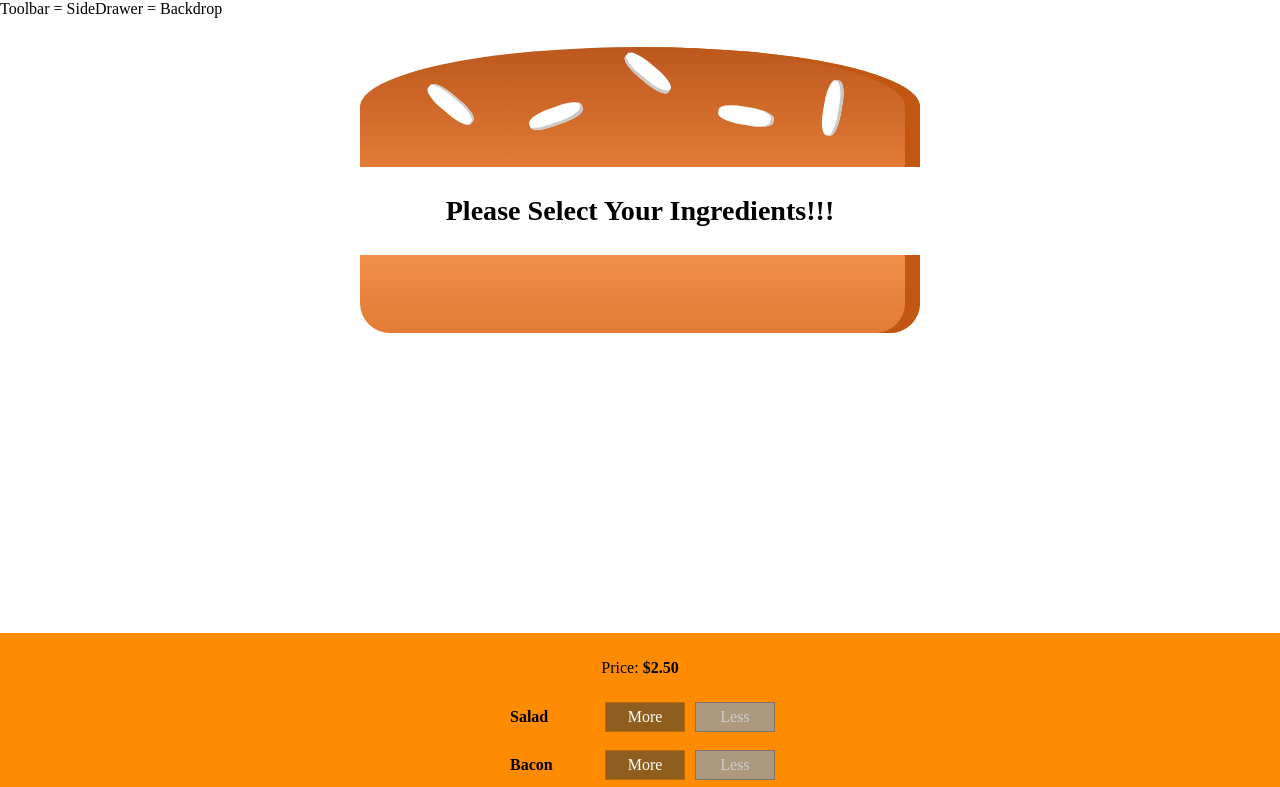
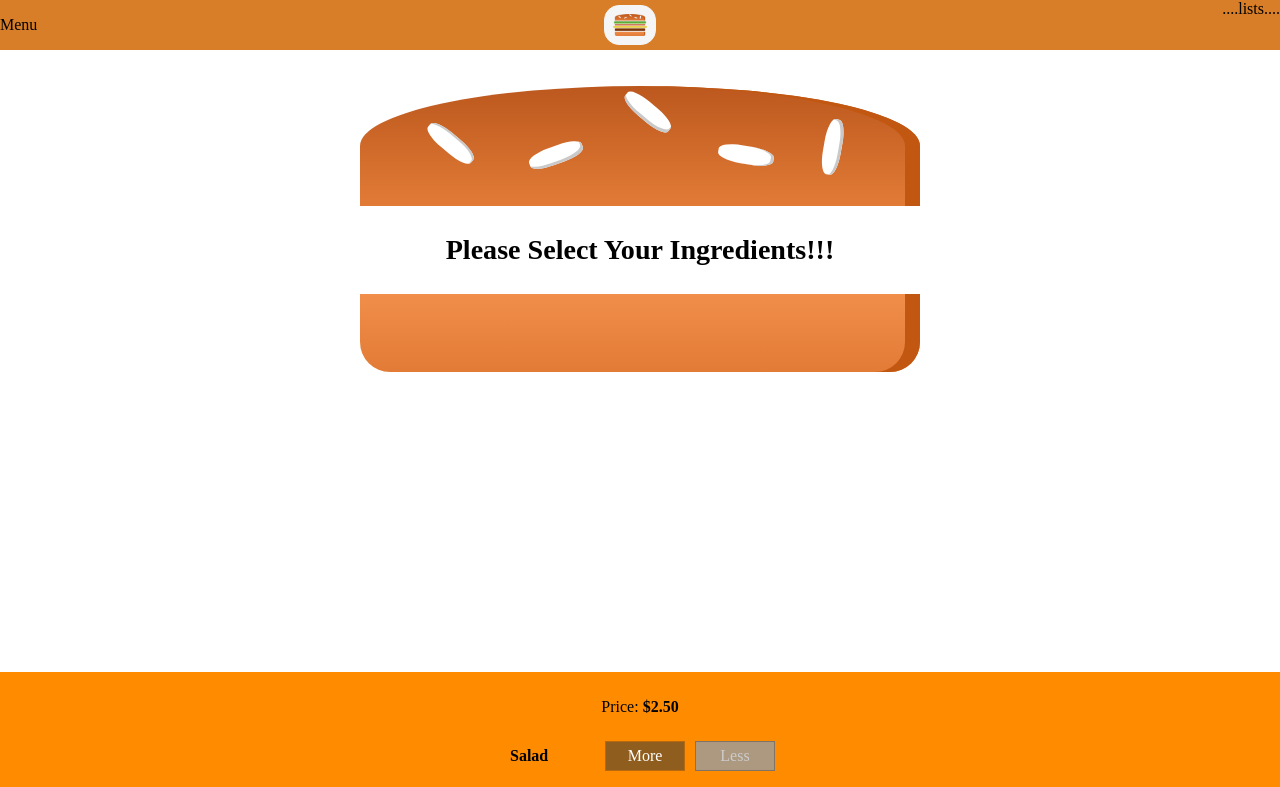
Before and after one commit to nazkin/BurgerBuilder, a React app: page / in a window 1280 px wide. Shown: the top 787 px of the page. Built offline with nearby package versions, Linux system fonts and the light colour scheme; a web font is replaced by a local one.

Commit message:
Most of the functionality is complete, next i am styling the navbar

```diff
--- a/src/components/Burger/Burger.css
+++ b/src/components/Burger/Burger.css
@@ -6,6 +6,7 @@
     text-align: center;
     font-weight: bold;
     font-size: 1.5rem;
+
 }
 
 @media (min-width: 500px) and (min-height: 400px){
--- a/src/components/Layout/Layout.css
+++ b/src/components/Layout/Layout.css
@@ -1,4 +1,4 @@
 .Content {
-    margin-top: 15px;
-    margin-bottom: 5px;
+    margin-top: 72px;
+
 }
--- a/src/components/Layout/Layout.js
+++ b/src/components/Layout/Layout.js
@@ -1,10 +1,10 @@
 import React from 'react';
 import classes from './Layout.css';
 import Aux from '../../hoc/Aux';
-
+import Toolbar from '../Navigation/Toolbar/Toolbar';
 const layout = (props) => (
     <Aux>
-        <div>Toolbar = SideDrawer = Backdrop</div>
+        <Toolbar />
         <main className = {classes.Content}>
             {props.children}
         </main>
--- /dev/null
+++ b/src/components/Logo/Logo.css
@@ -0,0 +1,12 @@
+.Logo{
+    background-color: whitesmoke;
+    padding: 8px;
+    height: 80%;
+    box-sizing: border-box;
+    border: 1px solid whitesmoke;
+    border-radius: 15px;
+}
+
+.Logo img {
+    height: 100%;
+}
--- /dev/null
+++ b/src/components/Logo/Logo.js
@@ -0,0 +1,11 @@
+import React from 'react';
+import Logo from '../../assets/images/burger-logo.png';
+import classes from './Logo.css';
+
+const logo = (props) => (
+    <div className={classes.Logo}>
+        <img src={Logo} alt="brand-logo"></img>
+    </div>
+)
+
+export default logo;
--- /dev/null
+++ b/src/components/Navigation/Toolbar/Toolbar.css
@@ -0,0 +1,19 @@
+.Toolbar {
+    position: fixed;
+    top: 0;
+    left: 0;
+    right: 0;
+    z-index: 90;
+    width: 100%;
+    height: 50px;
+    background-color: #d87d28;
+    display: flex;
+    flex-direction: row;
+    justify-content: space-between;
+    align-items: center;
+
+
+}
+.Toolbar nav {
+    height: 100%;
+}
--- /dev/null
+++ b/src/components/Navigation/Toolbar/Toolbar.js
@@ -0,0 +1,17 @@
+import React from 'react';
+import classes from './Toolbar.css';
+import Logo from '../../Logo/Logo';
+
+const toolbar = (props) => {
+    return(
+       <header className={classes.Toolbar}>
+           <div>Menu</div>
+            <Logo />
+           <nav >
+               ....lists....
+           </nav>
+       </header>
+    )
+}
+
+export default toolbar;
```
Also changed, not shown: src/assets/images/burger-logo.png (added), src/components/Navigation/NavigationItems/NavigationItem/NavigationItem.js (added), src/components/Navigation/NavigationItems/NavigationItems.js (added).
